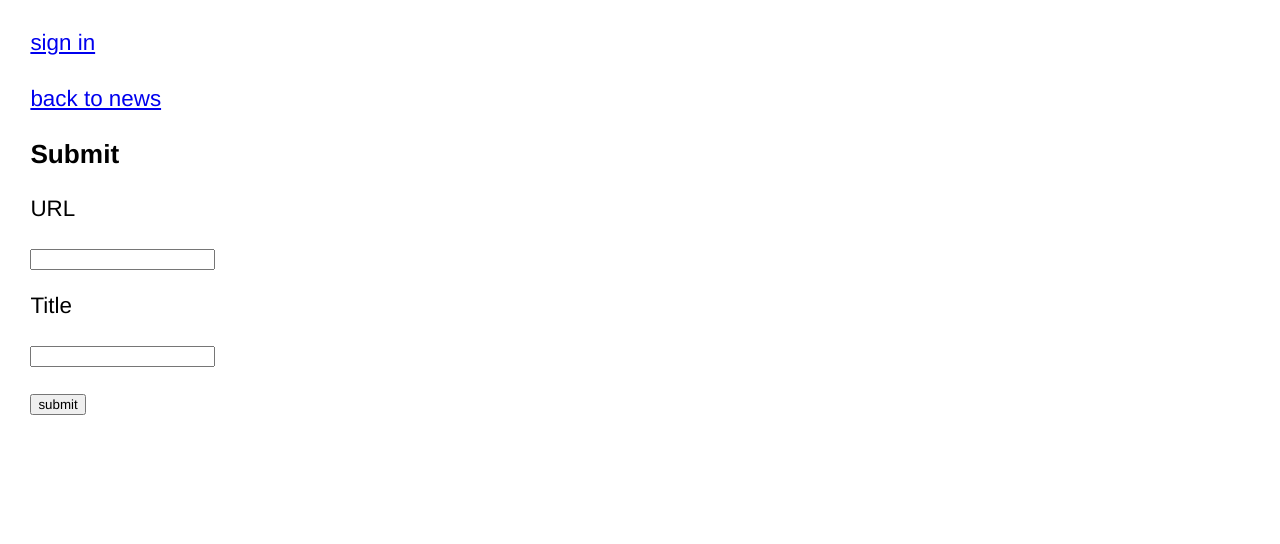
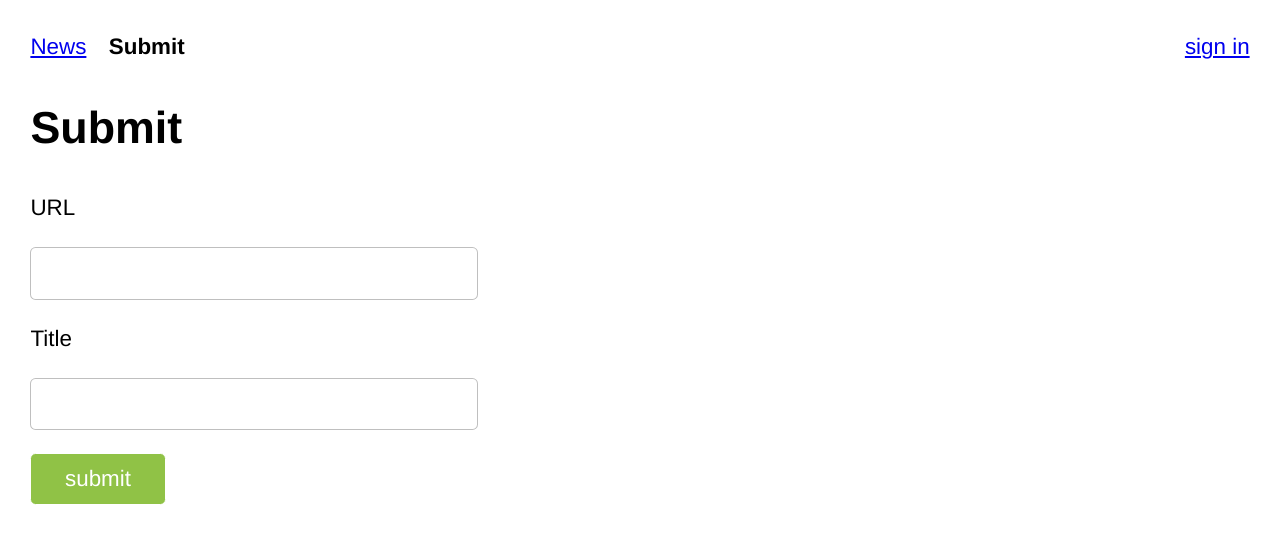
Before and after one commit to octonews/octonews, a Jekyll site: the page built from submit.html, in a window 1280 px wide. Shown: the top 544 px of the page. Built offline with Jekyll 4.4.1, drawn with Linux system fonts in a browser that asks for light colours; nearby versions of some CDN libraries.

Commit message:
Add basic styling

```diff
--- a/_config.yml
+++ b/_config.yml
@@ -1 +1,5 @@
+
+# Make URLs not require an HTML extensions.
+permalink: pretty
+
 title: Hoodie News
--- a/_layouts/default.html
+++ b/_layouts/default.html
@@ -1,16 +1,23 @@
 <!DOCTYPE html>
-<html lang="{{ page.lang | default: site.lang | default: "en" }}">
+<html lang="en" dir="ltr">
 
   {% include head.html %}
 
-  <body>
-    <div id="account">
-      <!-- populated in main.js -->
-    </div>
+  <body data-page="{{ page.name }}">
+
     <header>
+      <ul>
+        <li {% if page.url == '/' %}class="active"{% endif %}><a href="/">News</a></li>
+        <li {% if page.url == '/submit/' %}class="active"{% endif %}><a href="/submit">Submit</a></li>
+        <li id="account">
+          <!-- populated in main.js -->
+        </li>
+      </ul>
+    </header>
+
+    <main class="page-content" aria-label="Content">
       <h1>{{ page.title }}</h1>
-    </header>
-    <main class="page-content" aria-label="Content">
+
       <div class="wrapper">
         {{ content }}
       </div>
--- a/assets/main.css
+++ b/assets/main.css
@@ -1,8 +1,73 @@
 * {
-  font-family: helvetica, arial, sans-serif;
+  font-family: "Helvetica Neue", Helvetica, sans-serif;
 }
 
 body {
   font-size: 1.4em;
+  line-height: 1.5;
   padding: 1em;
 }
+
+input {
+  display: inline-block;
+  line-height: inherit;
+  font-family: inherit;
+  font-size: inherit;
+  padding: 0.375em 0.75em;
+  border-radius: 0.25em;
+  border: 1px solid black;
+  border-color: rgba(0, 0, 0, 0.25);
+  width: 20em;
+  max-width: 100%;
+  box-sizing: border-box;
+}
+
+button {
+  display: inline-block;
+  background: rgb(144, 194, 70); /* @lime */
+  color: white;
+  padding: 0.375em 1.5em;
+  border-radius: 0.25em;
+  border: 1px solid;
+  text-decoration: none;
+  cursor: pointer;
+  font-size: inherit;
+  line-height: inherit;
+  text-align: center;
+  box-sizing: border-box;
+}
+button:hover,
+button:active,
+button:focus {
+  background: rgb(124, 174, 50); /* @dark-lime */
+  text-decoration: none;
+  color: white;
+}
+
+header ul {
+  display: flex;
+  align-items: center;
+  margin: 0;
+  list-style: none;
+  padding-left: 0;
+}
+header li {
+  display: flex;
+  align-items: center;
+  margin-right: 1em;
+}
+header li#account {
+  margin-right: 0;
+  flex-grow: 1;
+  display: flex;
+  justify-content: flex-end;
+}
+header li#account * {
+  margin-left: 1em;
+}
+
+header li.active a {
+  color: inherit;
+  text-decoration: none;
+  font-weight: bold;
+}
--- a/assets/main.js
+++ b/assets/main.js
@@ -92,8 +92,9 @@ function handleOAuthRedirect () {
 function renderLogin ({login, avatarUrl}) {
   if (login) {
     $accountContainer.html(`
-      <strong><img src="${avatarUrl}&size=50"> ${login}</strong>
-      (<a href="#logout" data-action="logout">sign out</a>)`)
+      <img src="${avatarUrl}&size=50" alt="">
+      <strong>${login}</strong>
+      <a href="#logout" data-action="logout">(sign out)</a>`)
     return
   }
 
--- a/submit.html
+++ b/submit.html
@@ -1,10 +1,7 @@
 ---
 layout: default
+title: Submit
 ---
-
-<a href="/">back to news</a>
-
-<h3>Submit</h3>
 
 <form id="submit-url">
   <p>
```
Also changed, not shown: index.md (+1 -4 lines).
